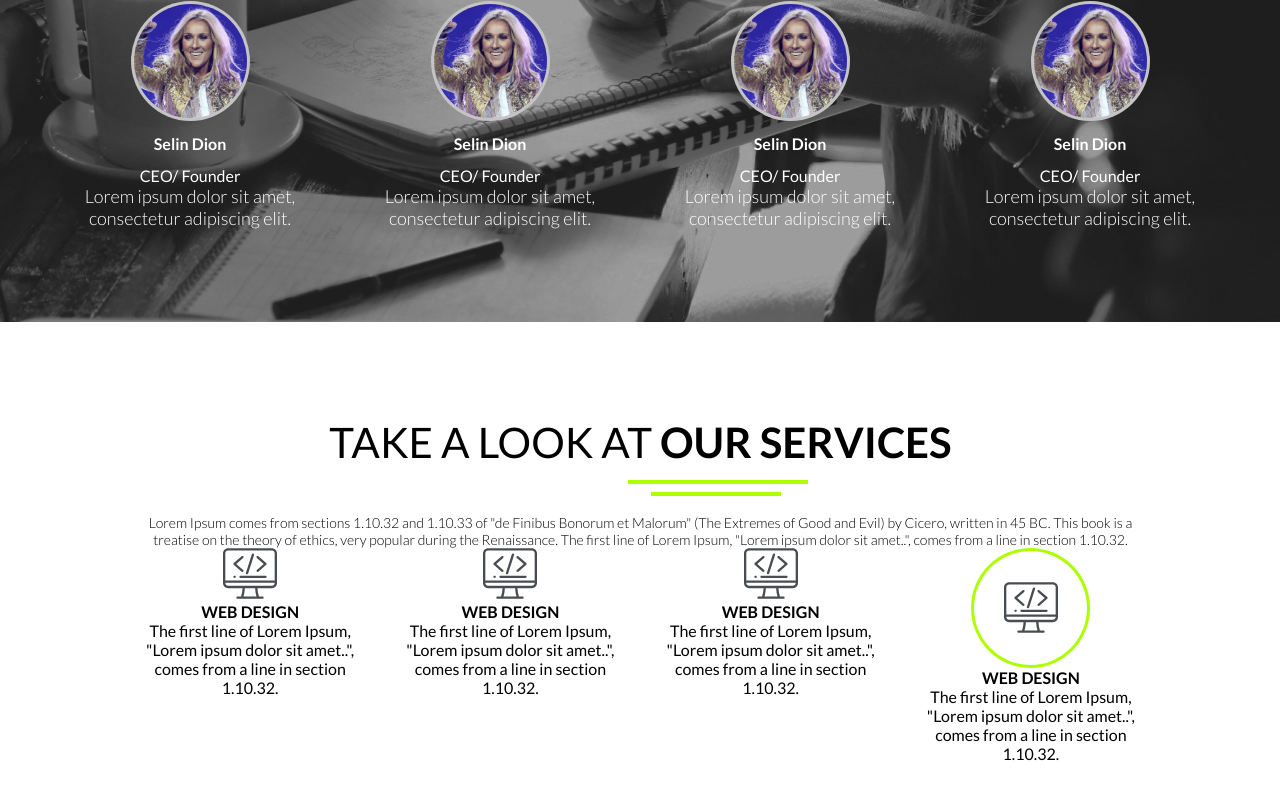
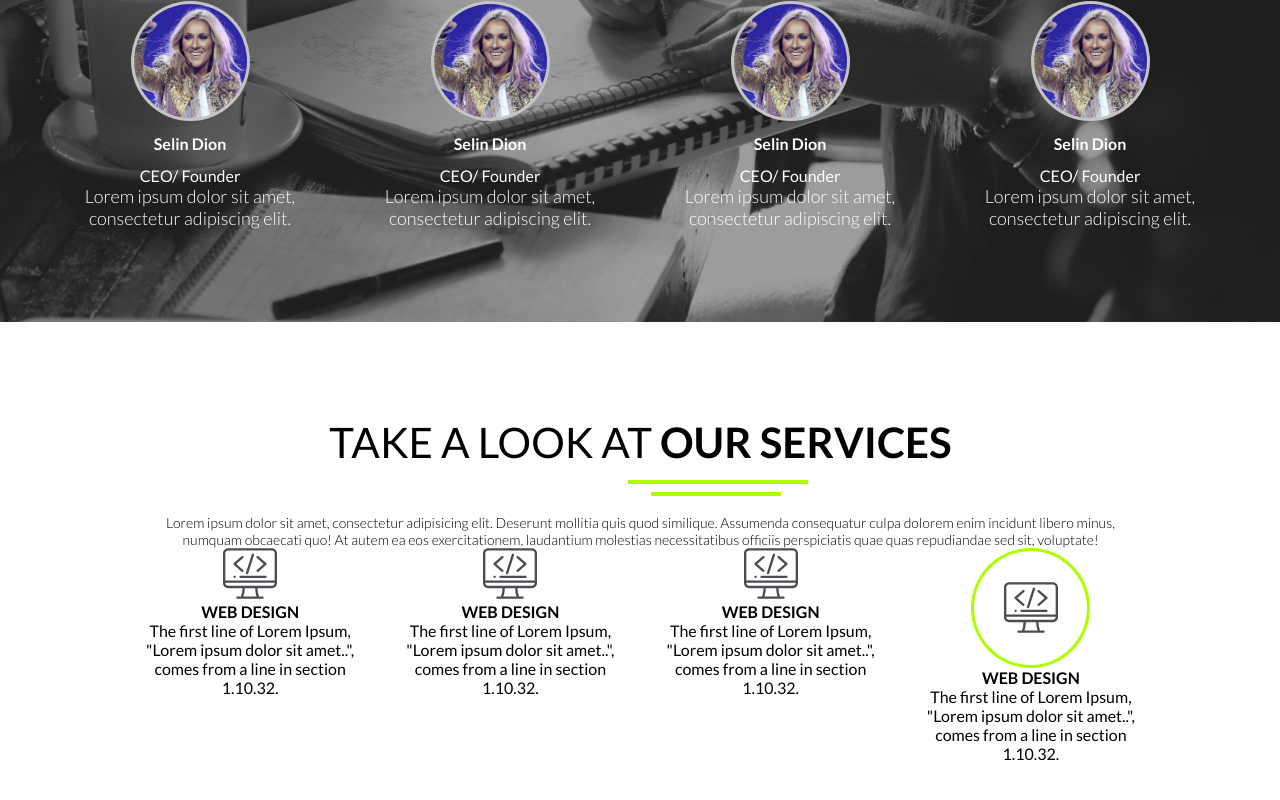
Before and after one commit to dinara994/mntn7, a plain HTML site: page index.html in a window 1280 px wide. Shown: the part 1723-2523 px from the top of the page. Drawn offline with Linux system fonts and the light colour scheme.

```diff
--- a/index.html
+++ b/index.html
@@ -126,10 +126,7 @@
     <section class="services">
         <div class="container">
             <div class="services-title">TAKE A LOOK AT <span>OUR SERVICES</span></div>
-            <p class="services-desc">Lorem Ipsum comes from sections 1.10.32 and 1.10.33 of "de Finibus Bonorum et
-                Malorum" (The Extremes of Good and Evil) by Cicero, written in 45 BC. This book is a treatise on the
-                theory of ethics, very popular during the Renaissance. The first line of Lorem Ipsum, "Lorem ipsum dolor
-                sit amet..", comes from a line in section 1.10.32.</p>
+            <p class="services-desc">Lorem ipsum dolor sit amet, consectetur adipisicing elit. Deserunt mollitia quis quod similique. Assumenda consequatur culpa dolorem enim incidunt libero minus, numquam obcaecati quo! At autem ea eos exercitationem, laudantium molestias necessitatibus officiis perspiciatis quae quas repudiandae sed sit, voluptate!</p>
             <div class="row">
                 <div class="col-3">
                     <div class="box-services">
```
